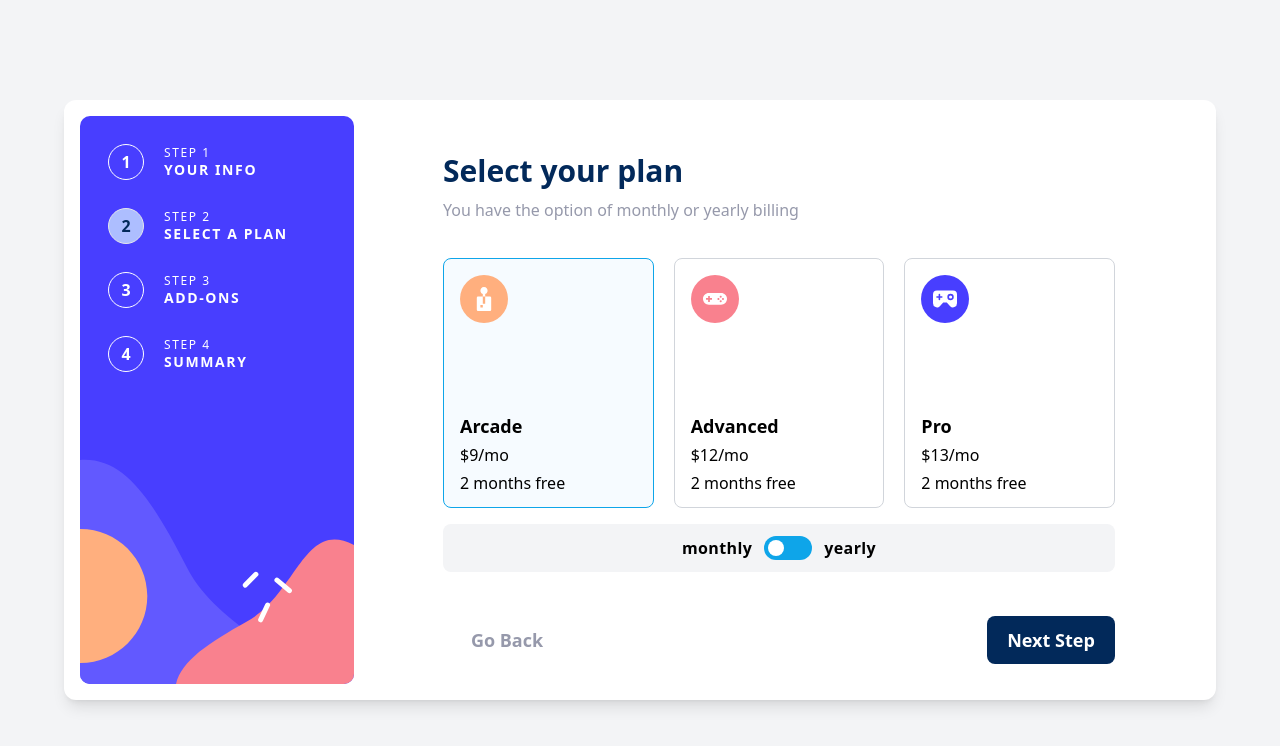
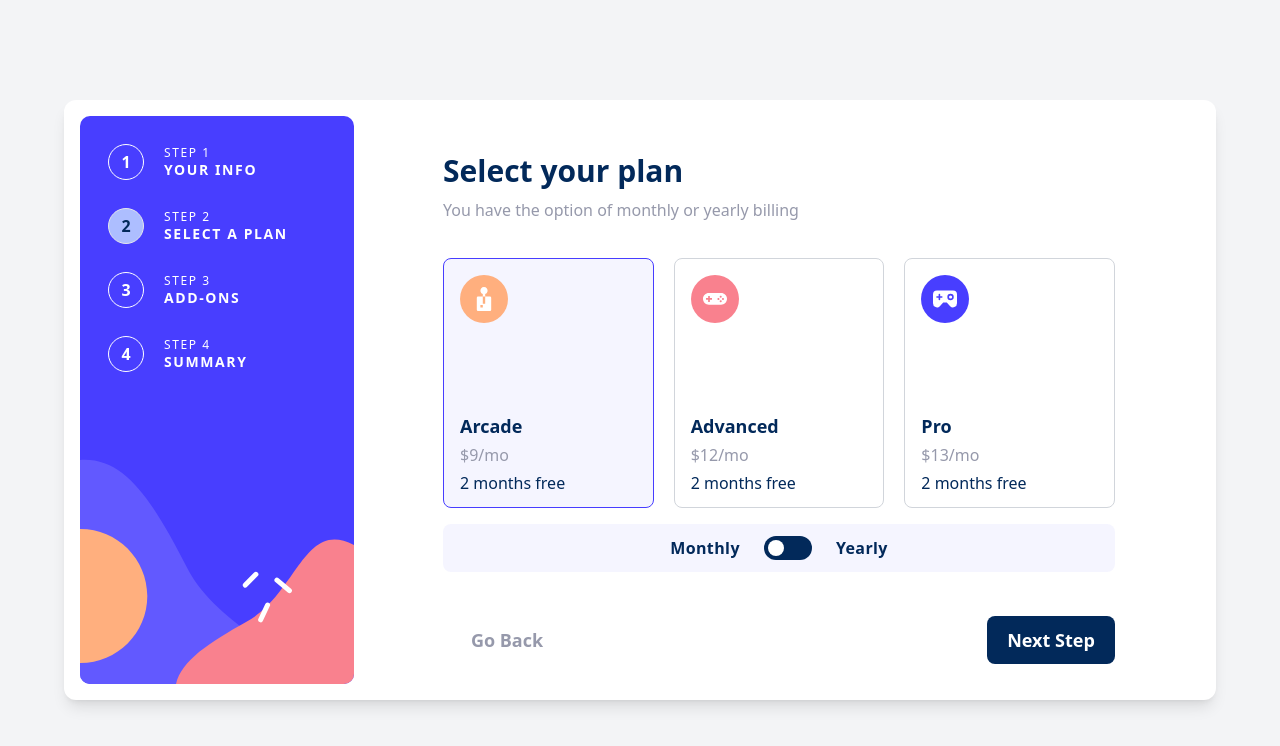
Before and after one commit to hernandez-dev/react-multi-steps-form, a React (Vite) app: page / in a window 1280 px wide. Both pictures are taken after a click on the button "Next Step". Shown: the top 746 px of the page. Built offline with nearby package versions, Linux system fonts and the light colour scheme.

Commit message:
Components - steps-form/components - applying theme colors to PlanSelector elements

```diff
--- a/src/components/steps-form/components/PlanSelector.jsx
+++ b/src/components/steps-form/components/PlanSelector.jsx
@@ -7,20 +7,20 @@ export default function PlanSelector({ step, dispatch }) {
             <button
               key={modality.id}
               type="button"
-              className={`flex flex-col justify-between h-[250px] p-4 border ${modality.selected ? 'bg-sky-100/30 border-sky-500' : 'border-gray-300'} rounded-lg text-left transition duration-300`}
+              className={`outline-none flex flex-col justify-between h-[250px] p-4 border ${modality.selected ? 'bg-purplish-blue/5 border-purplish-blue' : 'border-gray-300'} rounded-lg text-left transition duration-300`}
               onClick={() => dispatch({ type: "select-plan", step: 1, id: modality.id })}
             >
               <span className="block w-12">
                 <img src={`/images/${modality.icon}`} alt={`${modality.name} icon`} className="block w-full" />
               </span>
               <div className="space-y-3">
-                <h4 className="font-bold text-lg capitalize leading-none">
+                <h4 className="font-bold text-lg capitalize text-marine-blue leading-none">
                   {modality.name}
                 </h4>
-                <p className="leading-none">
+                <p className="text-cool-gray leading-none">
                   ${modality.price}/{step.monthly ? 'mo' : 'yr'}
                 </p>
-                <span className="block leading-none">
+                <span className="block text-marine-blue leading-none">
                   2 months free
                 </span>
               </div>
@@ -28,18 +28,18 @@ export default function PlanSelector({ step, dispatch }) {
           )
         })}
       </div>
-      <div className="flex items-center justify-center h-12 bg-gray-100 rounded-lg space-x-3 font-bold tracking-wide">
-        <span className="block leading-none">
+      <div className="flex items-center justify-center h-12 bg-purplish-blue/5 rounded-lg space-x-6 font-bold capitalize tracking-wide">
+        <span className="block text-marine-blue leading-none">
           monthly
         </span>
         <button
           type="button"
-          className={`flex ${step.monthly ? '' : 'justify-end'} w-12 p-1 bg-sky-500 rounded-full`}
+          className={`flex ${step.monthly ? '' : 'justify-end'} w-12 p-1 bg-marine-blue rounded-full`}
           onClick={() => dispatch({ type: "select-monthly-plan", step: 1, value: !step.monthly })}
         >
           <span className="block w-4 h-4 rounded-full bg-white"></span>
         </button>
-        <span className="block leading-none">
+        <span className="block text-marine-blue leading-none">
           yearly
         </span>
       </div>
```
